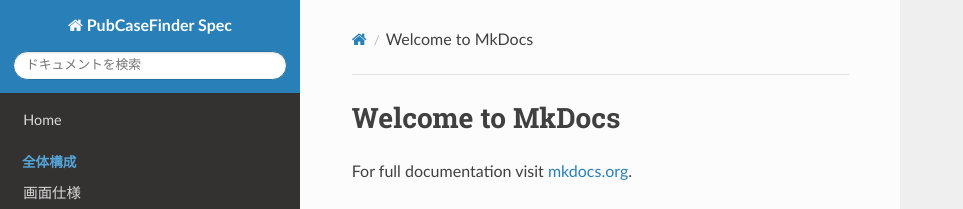
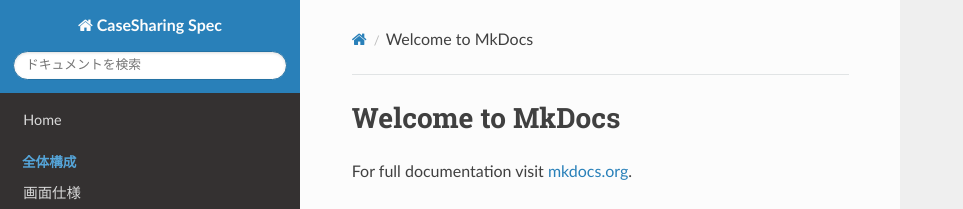
Before and after one commit to PubCaseFinder/pubcasefinder_spec, an MkDocs documentation site: the page built from docs/index.md, in a window 1280 px wide. Shown: the top 209 px of the page, without its empty margins (0-963 px from the left). Built offline with MkDocs 1.6.1, drawn with Linux system fonts in a browser that asks for light colours; nearby versions of some CDN libraries.

Commit message:
CaseSharingに変更

```diff
--- a/mkdocs.yml
+++ b/mkdocs.yml
@@ -1,4 +1,4 @@
-site_name: "PubCaseFinder Spec"
+site_name: "CaseSharing Spec"
 
 theme:
   name: readthedocs
```
